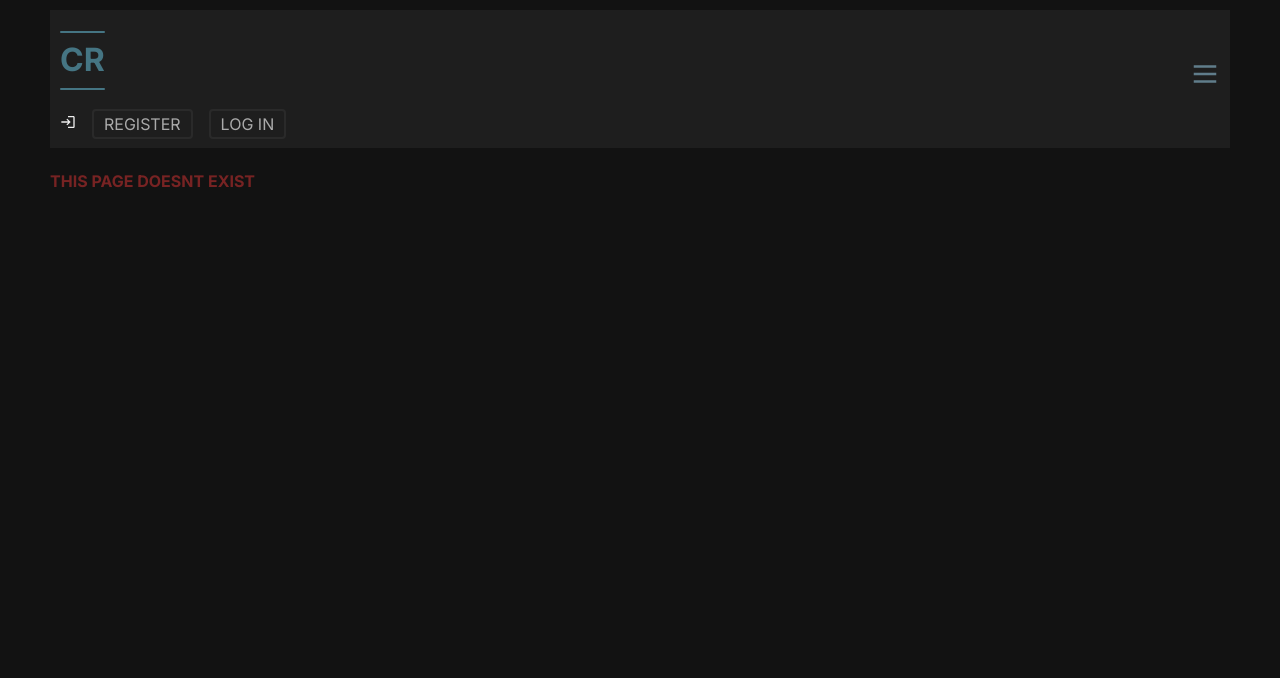
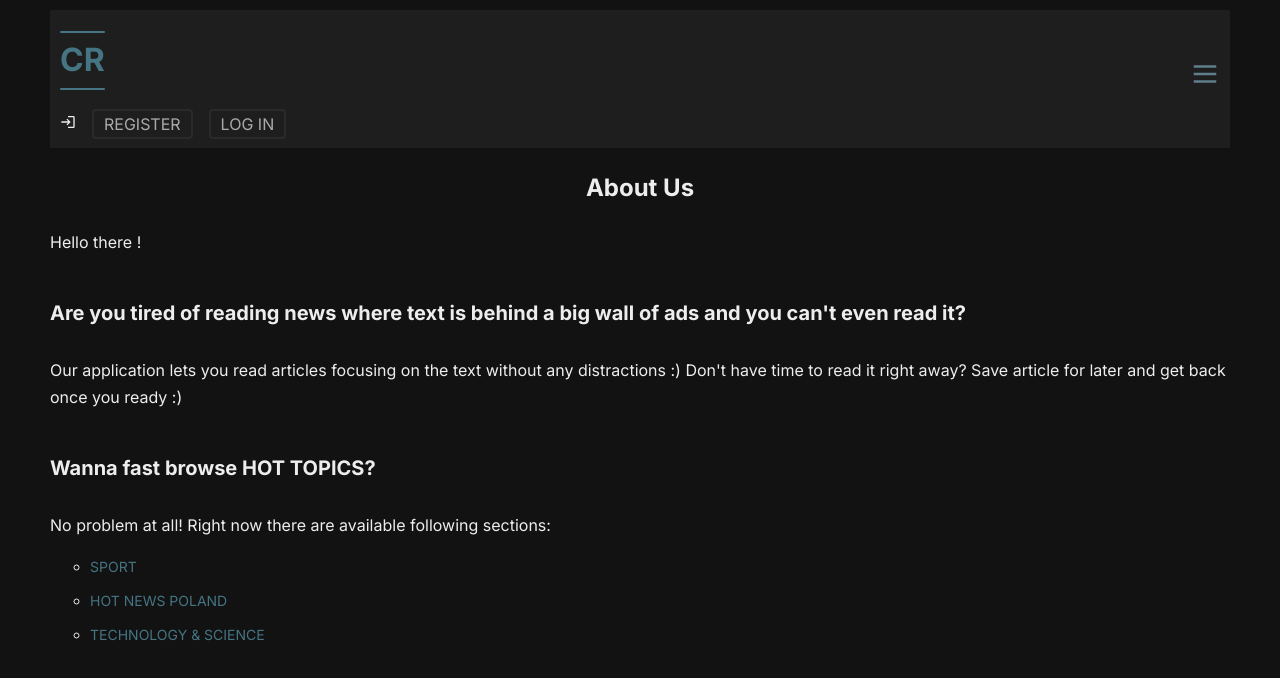
Before and after one commit to Losssik/clean-read, a React (Create React App) app in the folder frontend/: page /about in a window 1280 px wide. Shown: the top 678 px of the page. Built offline with nearby package versions, Linux system fonts and the light colour scheme.

Commit message:
creating 'about-us' section

```diff
--- a/frontend/src/App.js
+++ b/frontend/src/App.js
@@ -14,6 +14,7 @@ import SearchedArticles from "./pages/SearchedArticles/SearchedArticles";
 import HotTopicsPoland from "./pages/HotTopicsPoland/HotTopicsPoland";
 import HotTopicsSport from "./pages/HotTopicsSport/HotTopicsSport";
 import HotTopicsTechnology from "./pages/HotTopicsTechnology/HotTopicsTechnology";
+import AboutUs from "./pages/AboutUs/AboutUs";
 
 function App() {
   const { user } = useAuthContext();
@@ -41,6 +42,7 @@ function App() {
             path="/user/read-later"
             element={user ? <ReadLaterList /> : <Navigate to="/login" />}
           />
+          <Route path="/about" element={<AboutUs />} />
           <Route path="/articles/new" element={<AddArticle />} />
           <Route path="/contact" element={<Contact />} />
           <Route path="/hot-topics" element={<HotTopicsPoland />} />
--- /dev/null
+++ b/frontend/src/pages/AboutUs/AboutUs.js
@@ -0,0 +1,44 @@
+import { Link } from "react-router-dom";
+import { useAuthContext } from "../../hooks/useAuthContext";
+
+const AboutUs = () => {
+  const { user } = useAuthContext();
+  return (
+    <div className="about-us">
+      <h2 className="about-us__title">About Us</h2>
+      <div className="about-us__text">
+        <span className="about-us__welcome">
+          Hello there {user ? user.name : ""}!
+        </span>
+        <h4 className="about-us__sub-section__title">
+          Are you tired of reading news where text is behind a big wall of ads
+          and you can't even read it?
+        </h4>
+        <p className="about-us__sub-section__text">
+          Our application lets you read articles focusing on the text without
+          any distractions :) Don't have time to read it right away? Save
+          article for later and get back once you ready :)
+        </p>
+        <h4 className="about-us__sub-section__title">
+          Wanna fast browse HOT TOPICS?
+        </h4>
+        <p className="about-us__sub-section__text">
+          No problem at all! Right now there are available following sections:
+          <ul className="about-us__list">
+            <li className="about-us__list-item">
+              <Link to="/hot-topics/sport">SPORT</Link>
+            </li>
+            <li className="about-us__list-item">
+              <Link to="/hot-topics">HOT NEWS POLAND</Link>
+            </li>
+            <li className="about-us__list-item">
+              <Link to="/hot-topics/technology">TECHNOLOGY & SCIENCE</Link>
+            </li>
+          </ul>
+        </p>
+      </div>
+    </div>
+  );
+};
+
+export default AboutUs;
--- /dev/null
+++ b/frontend/src/pages/AboutUs/AboutUs.scss
@@ -0,0 +1,23 @@
+.about-us {
+  &__welcome {
+    font-size: 16px;
+  }
+
+  &__sub-section__title {
+    font-size: 20px;
+    margin-top: 40px;
+  }
+
+  &__sub-section__text {
+    font-size: 16px;
+  }
+
+  &__list {
+    list-style-type: circle;
+    margin-left: 40px;
+
+    &-item {
+      font-size: 14px;
+    }
+  }
+}
--- a/frontend/src/styles/style.scss
+++ b/frontend/src/styles/style.scss
@@ -15,6 +15,7 @@
 
 //pages
 @import "../pages/AddArticle/AddArticle.scss";
+@import "../pages/AboutUs/AboutUs.scss";
 @import "../pages/Home/Home.scss";
 @import "../pages/Contact/Contact.scss";
 @import "../pages/Login/Login.scss";
@@ -26,6 +27,8 @@
 
 // utils
 @import "../utils/Loader/Loader.scss";
+
+// base styling
 
 :root {
   --background-main: #121212;
```
